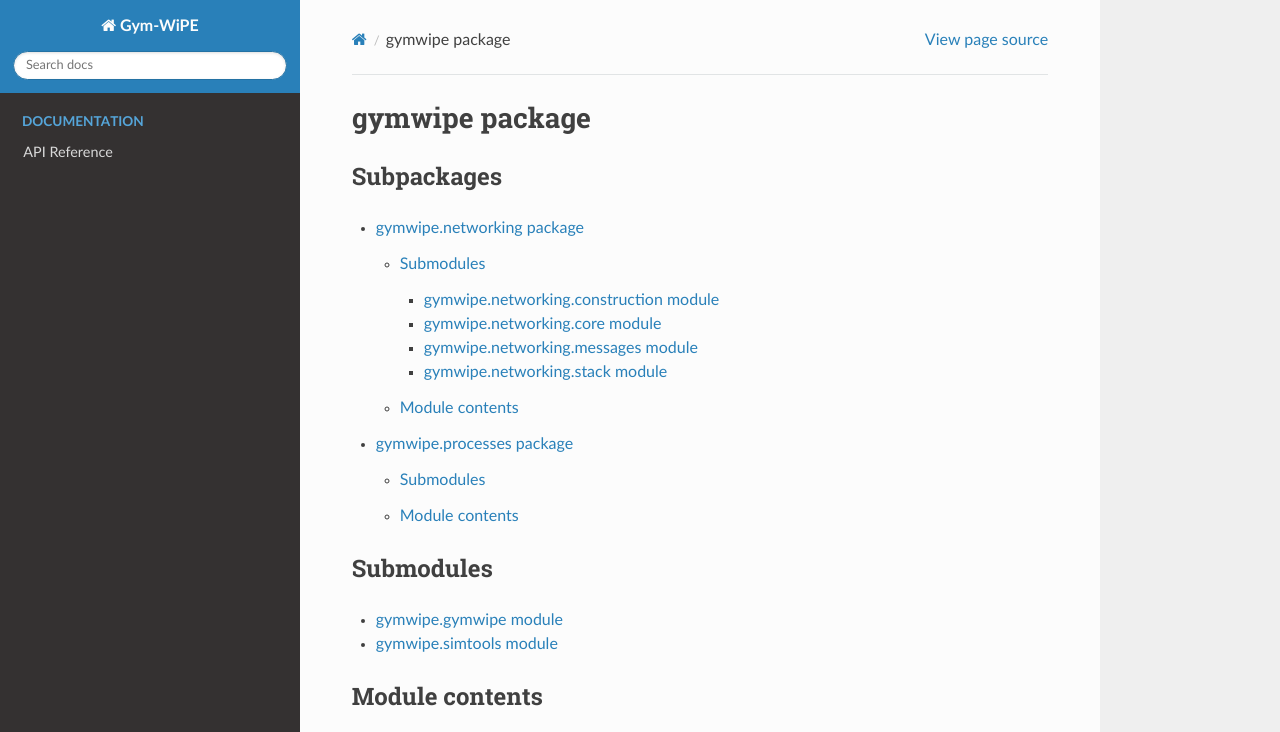
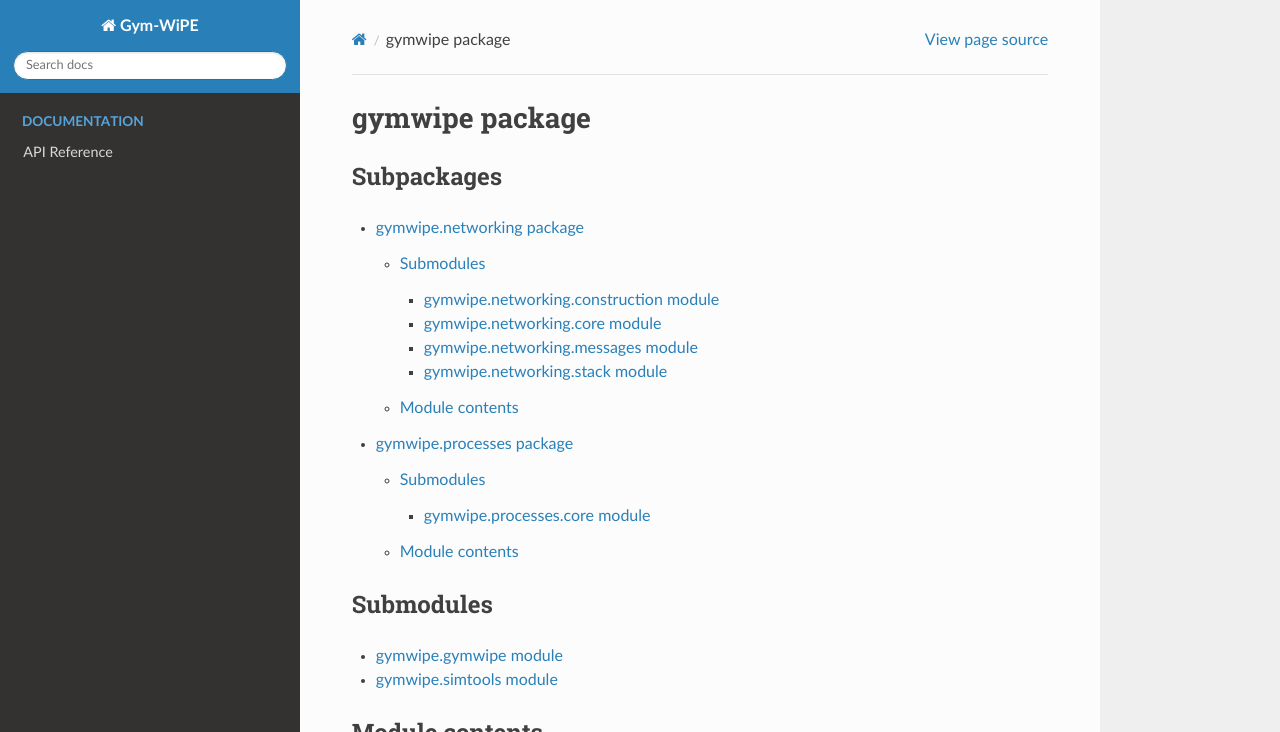
Before and after one commit to bjoluc/gymwipe, a Sphinx documentation site: the page built from docs/api/gymwipe.rst, in a window 1280 px wide and 1002 px high, cut to the strip 0-732 px from the top of the window. Built offline with Sphinx 7.4.7 and the Read the Docs theme 2.0.0, drawn with Linux system fonts in a browser that asks for light colours; pages that are not in the unit, such as notebooks, are missing from menus.

Commit message:
updated autodoc files

```diff
--- /dev/null
+++ b/docs/api/gymwipe.processes.core.rst
@@ -0,0 +1,7 @@
+gymwipe.processes.core module
+=============================
+
+.. automodule:: gymwipe.processes.core
+    :members:
+    :undoc-members:
+    :show-inheritance:
--- a/docs/api/gymwipe.processes.rst
+++ b/docs/api/gymwipe.processes.rst
@@ -6,7 +6,7 @@ Submodules
 
 .. toctree::
 
-   gymwipe.processes.processes
+   gymwipe.processes.core
 
 Module contents
 ---------------
```
